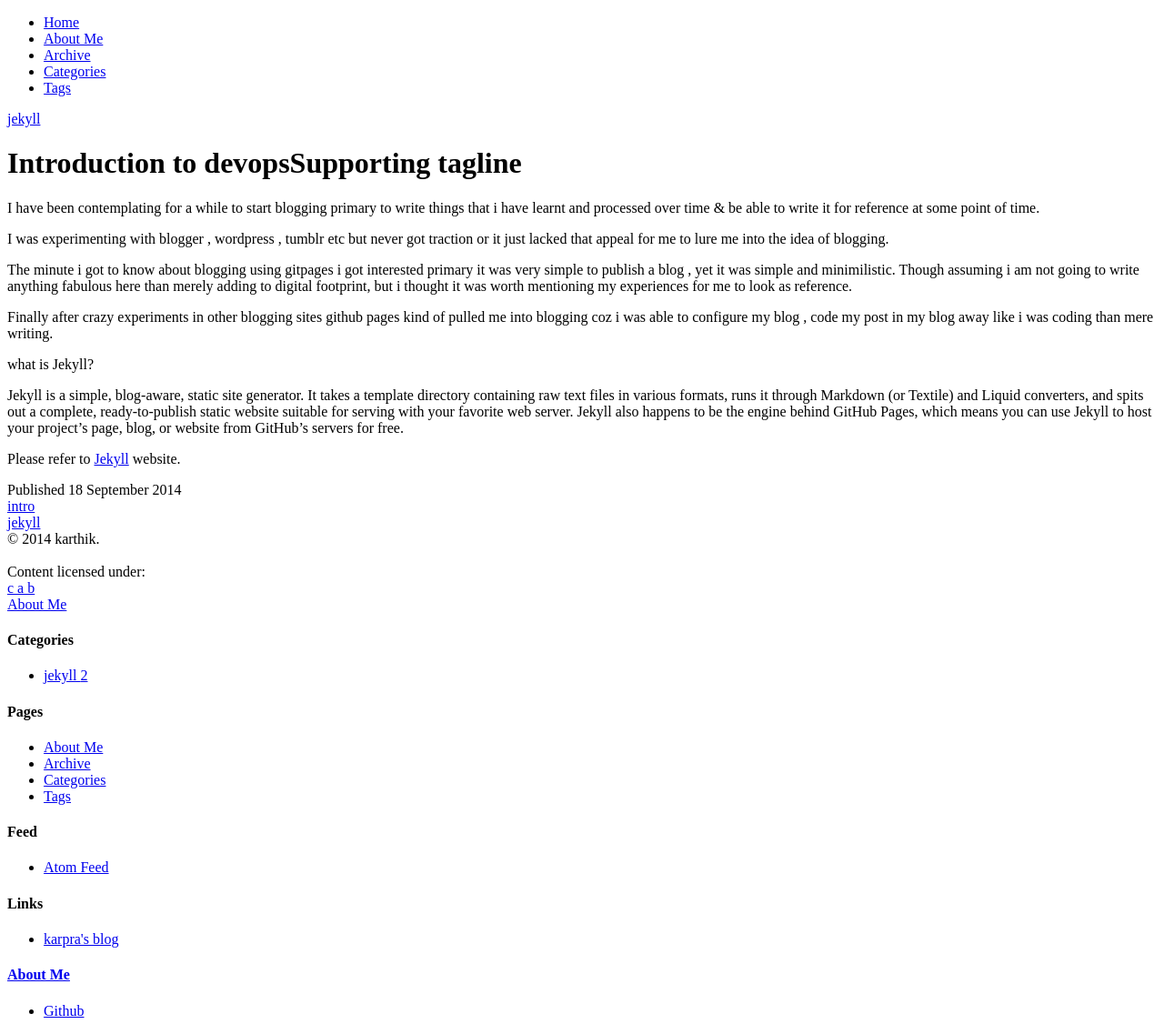
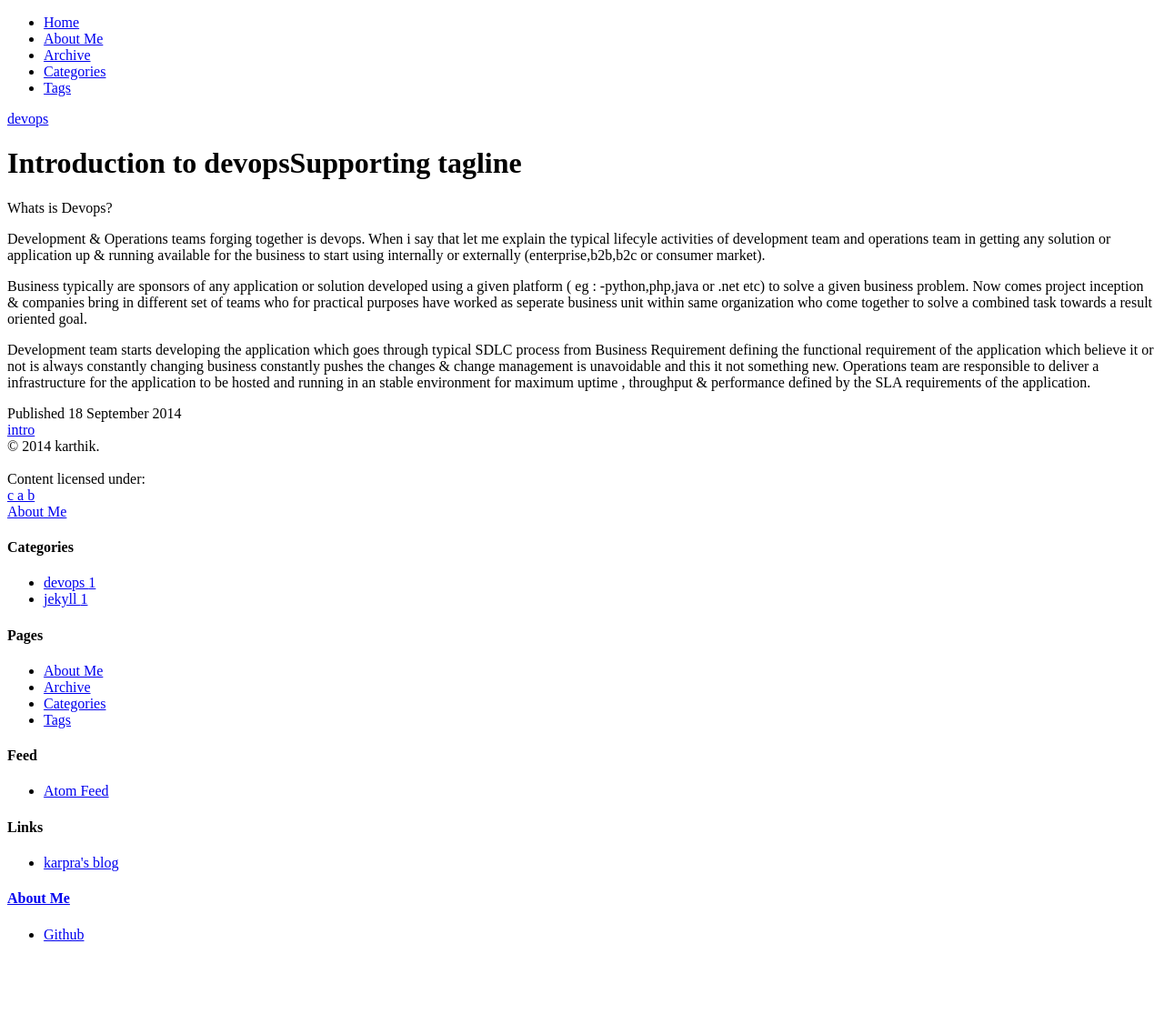
Before and after one commit to karpra/karpra.github.io, a Jekyll site: the page built from _posts/2014-9-18-introduction to devops.md, in a window 1280 px wide. Shown: the whole page at 91% size. Built offline with Jekyll 4.4.1, drawn with Linux system fonts in a browser that asks for light colours; nearby versions of some CDN libraries; library files that are not in the unit come from our copies; after the commit the page ends 1053 px from its top, so only the background shows below that.

Commit message:
Update 2014-9-18-introduction to devops.md

```diff
--- a/_posts/2014-9-18-introduction to devops.md
+++ b/_posts/2014-9-18-introduction to devops.md
@@ -1,25 +1,21 @@
 ---
 layout: post
-category : jekyll
+category : devops
 tagline: "Supporting tagline"
-tags : [intro,  jekyll]
+tags : [intro]
 ---
 
-I have been contemplating for a while to start blogging primary to write things that i have learnt and processed
-over time & be able to write it for reference at some point of time.
+Whats is Devops?
 
-I was experimenting with blogger , wordpress , tumblr etc but never got traction or it just lacked that appeal
-for me to lure me into the idea of blogging.
+Development & Operations teams forging together is devops. When i say that let me explain the typical
+lifecyle activities of development team and operations team in getting any solution or application
+up & running available for the business to start using internally or externally (enterprise,b2b,b2c or consumer market).
 
-The minute i got to know about blogging using gitpages i got interested primary it was very simple to publish a
-blog , yet it was  simple and minimilistic. Though assuming i am not going to write anything fabulous here than
-merely adding to digital footprint, but i thought it was worth mentioning my experiences for me to look as reference.
+Business typically are sponsors of any application or solution developed using a given platform ( eg : -python,php,java
+or .net etc) to solve a given business problem. Now comes project inception & companies bring in different set of teams
+who for practical purposes have worked as seperate business unit within same organization who come together to solve
+a combined task towards a result oriented goal.
 
-Finally after crazy experiments in other blogging sites github pages kind of pulled me into blogging coz i was able
-to configure my blog , code my post in my blog away like i was coding than mere writing.
-
-what is Jekyll?
-
-Jekyll is a simple, blog-aware, static site generator. It takes a template directory containing raw text files in various formats, runs it through Markdown (or Textile) and Liquid converters, and spits out a complete, ready-to-publish static website suitable for serving with your favorite web server. Jekyll also happens to be the engine behind GitHub Pages, which means you can use Jekyll to host your project’s page, blog, or website from GitHub’s servers for free.
-
-Please refer to [Jekyll](http://jekyllrb.com/) website.
+Development team starts developing the application which goes through typical SDLC process from Business Requirement
+defining the functional requirement of the application which believe it or not is always constantly changing business
+constantly pushes the changes & change management is unavoidable and this it not something new. Operations team are responsible to deliver a infrastructure for the application to be hosted and running in an stable environment for maximum uptime , throughput & performance defined by the SLA requirements of the application.
```
